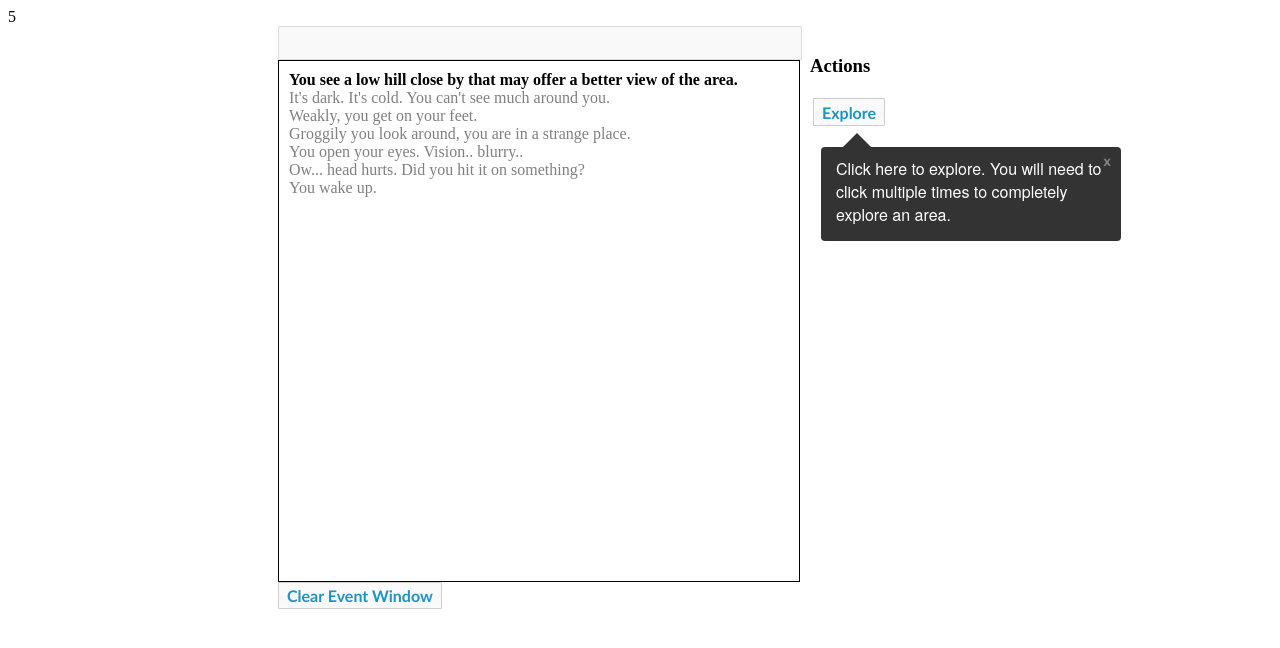
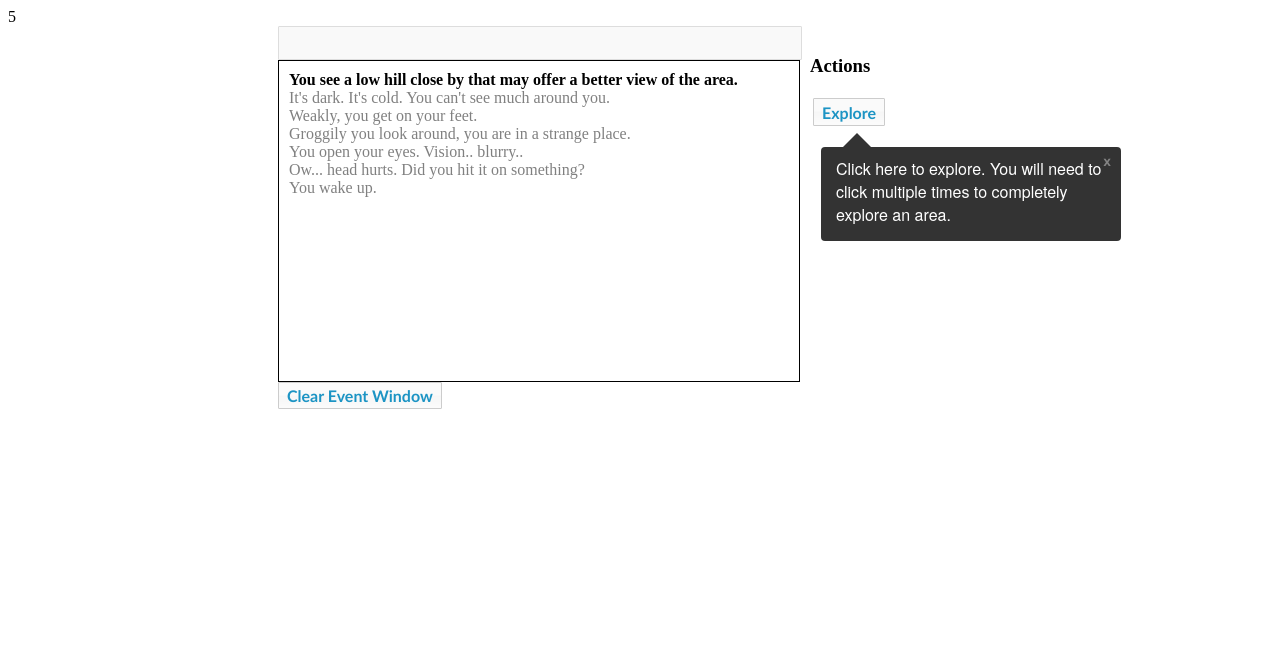
Before and after one commit to rangent/incremental_game, a plain HTML site: page mineclick.html in a window 1280 px wide. Drawn offline with Linux system fonts and the light colour scheme.

Commit message:
Messing with UI heights

```diff
--- a/css/mineclick.css
+++ b/css/mineclick.css
@@ -7,7 +7,7 @@
 .content-left {
 	float: left;
 	min-width: 250px;
-	height: 500px;
+	height: 300px;
 }
 
 .main-center {
@@ -29,7 +29,7 @@
 .content-center {
 	border: 1px solid black;
 	float: top;
-	height: 500px;
+	height: 300px;
 	width: 500px;
 	overflow: scroll;
 }
@@ -41,7 +41,7 @@
 .content-right {
 	float: left;
 	min-width: 250px;
-	height: 500px;
+	height: 300px;
 }
 
 .footer {
```
